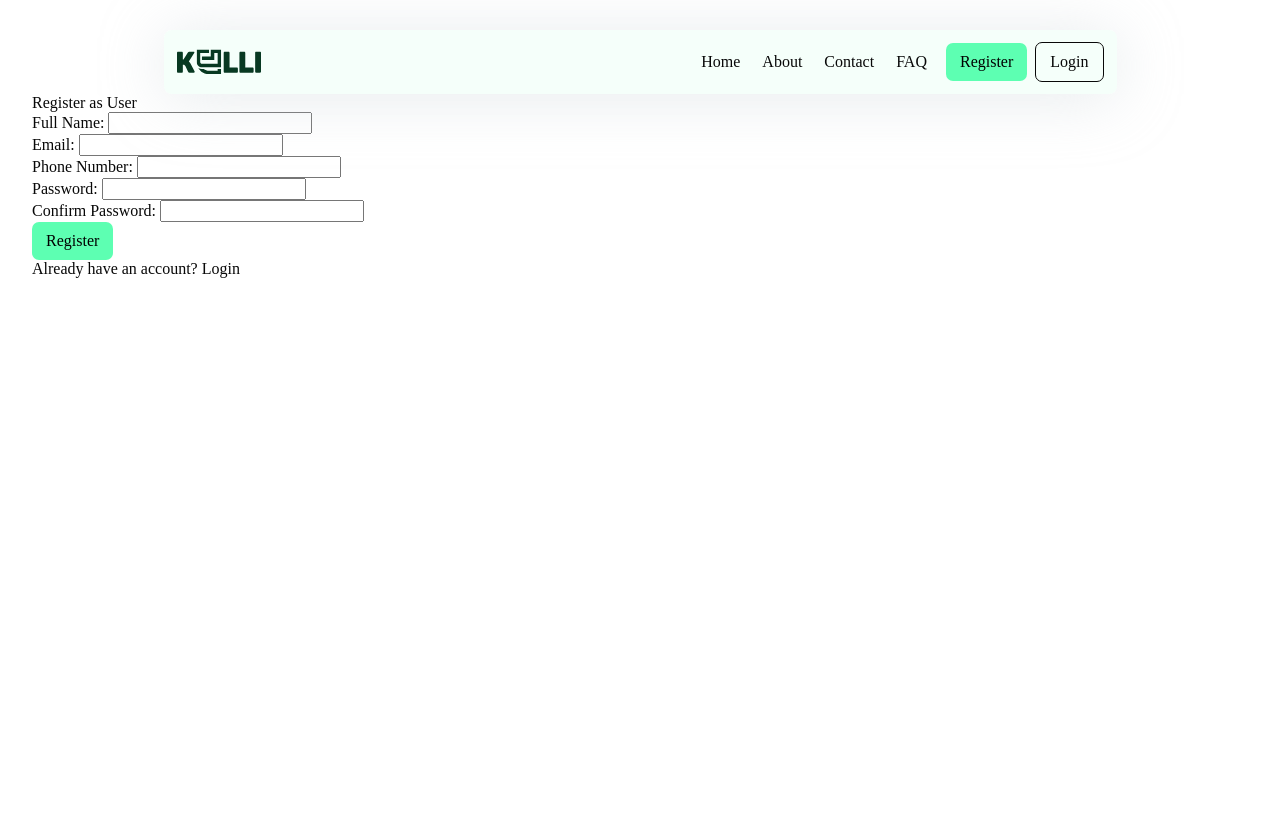
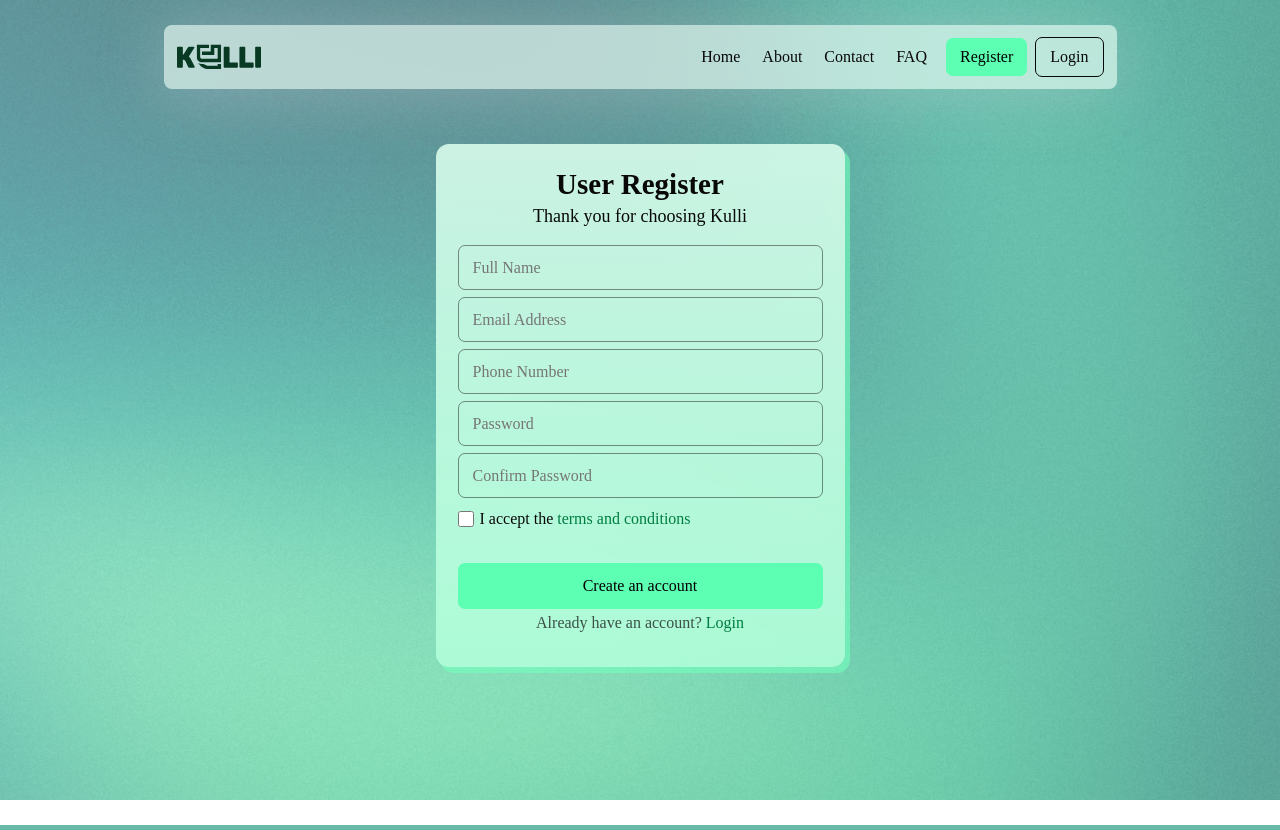
Before and after one commit to Hosea174/kulli, a Flask app: page /register/user in a window 1280 px wide. Run offline with Flask 3, Linux system fonts and the light colour scheme; some web fonts are replaced.

Commit message:
stylized user signup

```diff
--- /dev/null
+++ b/static/css/auth.css
@@ -0,0 +1,97 @@
+body {
+  background-image: url("../images/green-bg.jpg");
+  background-size: cover;
+  background-repeat: no-repeat;
+  background-position: center;
+  overflow: hidden;
+}
+
+.auth-container {
+  margin-top: 55px;
+  padding: 24px 22px;
+  border-radius: 13px;
+  background: linear-gradient(180deg, rgba(220, 255, 238, 0.87) 0%, rgba(178, 255, 218, 0.87) 100%);
+  box-shadow: 5px 6px 0px 0px rgba(116, 255, 189, 0.60);
+  backdrop-filter: blur(16.5px);
+  width: 409px;
+  height: 523px;
+  margin-inline: auto;
+
+  h2 {
+    text-align: center;
+    font-size: 29px;
+    font-weight: 600;
+  }
+
+  p {
+    text-align: center;
+    font-size: 18px;
+    font-weight: 400;
+    margin-block: 5px 18px;
+  }
+
+  form {
+    .input-fields {
+      margin-bottom: 35px;
+      display: flex;
+      flex-direction: column;
+      gap: 7px;
+
+      input.field {
+        padding: 7px 14px;
+        border-radius: 7px;
+        border: 1px solid rgba(8, 8, 8, 0.45);
+        background: rgba(195, 225, 211, 0.00);
+        height: 45px;
+
+        &:focus {
+          outline: none;
+          border: 2px solid #007D42;
+        }
+      }
+
+      .checkbox-field {
+        display: flex;
+        align-items: center;
+        margin-top: 5px;
+
+        input[type="checkbox"] {
+          width: 16px;
+          height: 16px;
+          cursor: pointer;
+          accent-color: #007D42;
+        }
+
+        label {
+          margin-left: 6px;
+
+          a {
+            color: #007D42;
+
+            &:hover {
+              text-decoration: underline;
+            }
+          }
+        }
+      }
+    }
+
+    button[type="submit"] {
+      width: 100%;
+      height: 46px;
+    }
+  }
+
+  .auth-links p {
+    font-size: 16px;
+    color: rgba(8, 8, 8, 0.70);
+
+    a {
+      color: #007D42;
+
+      &:hover {
+        text-decoration: underline;
+      }
+    }
+  }
+}
--- a/static/css/index.css
+++ b/static/css/index.css
@@ -3,14 +3,12 @@ body {
   background-size: cover;
   background-repeat: no-repeat;
   background-position: center;
-  min-height: 100vh;
   overflow: hidden;
 }
 
-
 .landing-page {
   .hero-text {
-    margin-top: 83px;
+    margin-top: 78px;
     max-width: 585px;
 
     h1 {
@@ -58,6 +56,7 @@ body {
       border-radius: 20px;
       border: 1px solid rgba(240, 240, 240, 0.418);
       transition: all .3s ease-in-out;
+      flex: 1 1 0;
 
       .card-header {
         display: flex;
--- a/static/css/main.css
+++ b/static/css/main.css
@@ -153,7 +153,7 @@ a {
 /* main styles */
 /* navbar */
 .navbar {
-  margin-top: 30px;
+  margin-top: 25px;
   display: flex;
   justify-content: space-between;
   max-width: 953px;
--- a/templates/auth/register_user.html
+++ b/templates/auth/register_user.html
@@ -2,36 +2,29 @@
 
 {% block title %}Register User{% endblock %}
 
+{% block extra_css %}
+<link rel="stylesheet" href="{{ url_for('static', filename='css/auth.css') }}">
+{% endblock %}
+
 {% block content %}
 <div class="auth-container">
-  <h2>Register as User</h2>
+  <h2>User Register</h2>
+  <p>Thank you for choosing Kulli</p>
   <form method="POST" action="{{ url_for('auth.register_user') }}" class="auth-form">
-    <div class="form-group">
-      <label for="name">Full Name:</label>
-      <input type="text" id="name" name="name" required>
+    <div class="input-fields">
+      <input class="field" type="text" id="name" name="name" placeholder="Full Name" required>
+      <input class="field" type="email" id="email" name="email" placeholder="Email Address" required>
+      <input class="field" type="tel" id="phone" name="phone" placeholder="Phone Number" required>
+      <input class="field" type="password" id="password" name="password" placeholder="Password" required>
+      <input class="field" type="password" id="confirm_password" name="confirm_password" placeholder="Confirm Password" required>
+
+      <div class="checkbox-field">
+        <input type="checkbox" id="terms" name="terms" required>
+        <label for="terms">I accept the <a href="#">terms and conditions</a></label>
+      </div>
     </div>
 
-    <div class="form-group">
-      <label for="email">Email:</label>
-      <input type="email" id="email" name="email" required>
-    </div>
-
-    <div class="form-group">
-      <label for="phone">Phone Number:</label>
-      <input type="tel" id="phone" name="phone" required>
-    </div>
-
-    <div class="form-group">
-      <label for="password">Password:</label>
-      <input type="password" id="password" name="password" required>
-    </div>
-
-    <div class="form-group">
-      <label for="confirm_password">Confirm Password:</label>
-      <input type="password" id="confirm_password" name="confirm_password" required>
-    </div>
-
-    <button type="submit" class="btn-primary">Register</button>
+    <button type="submit" class="btn-primary">Create an account</button>
   </form>
 
   <div class="auth-links">
```
Also changed, not shown: static/images/green-bg.jpg (added).
